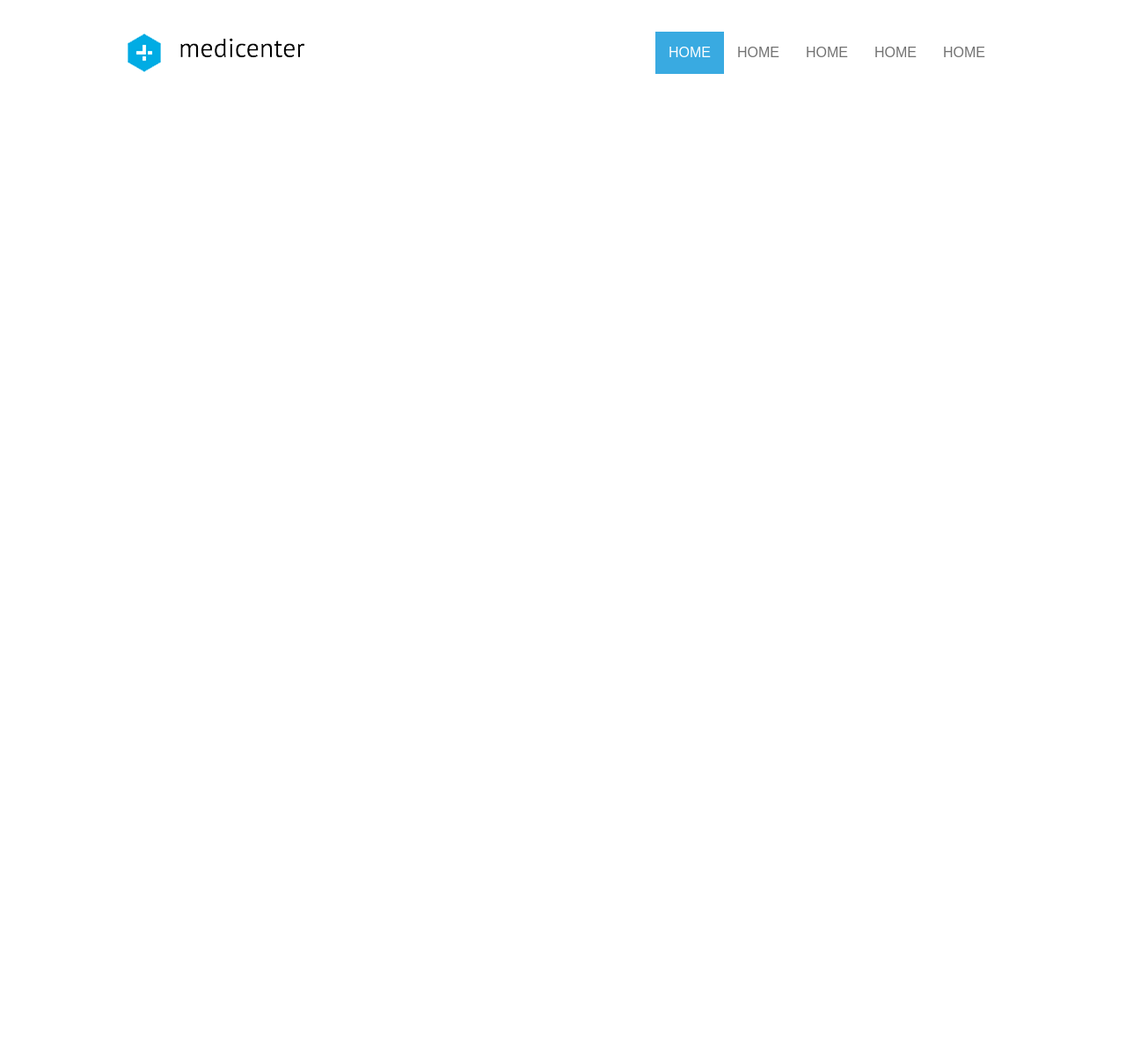
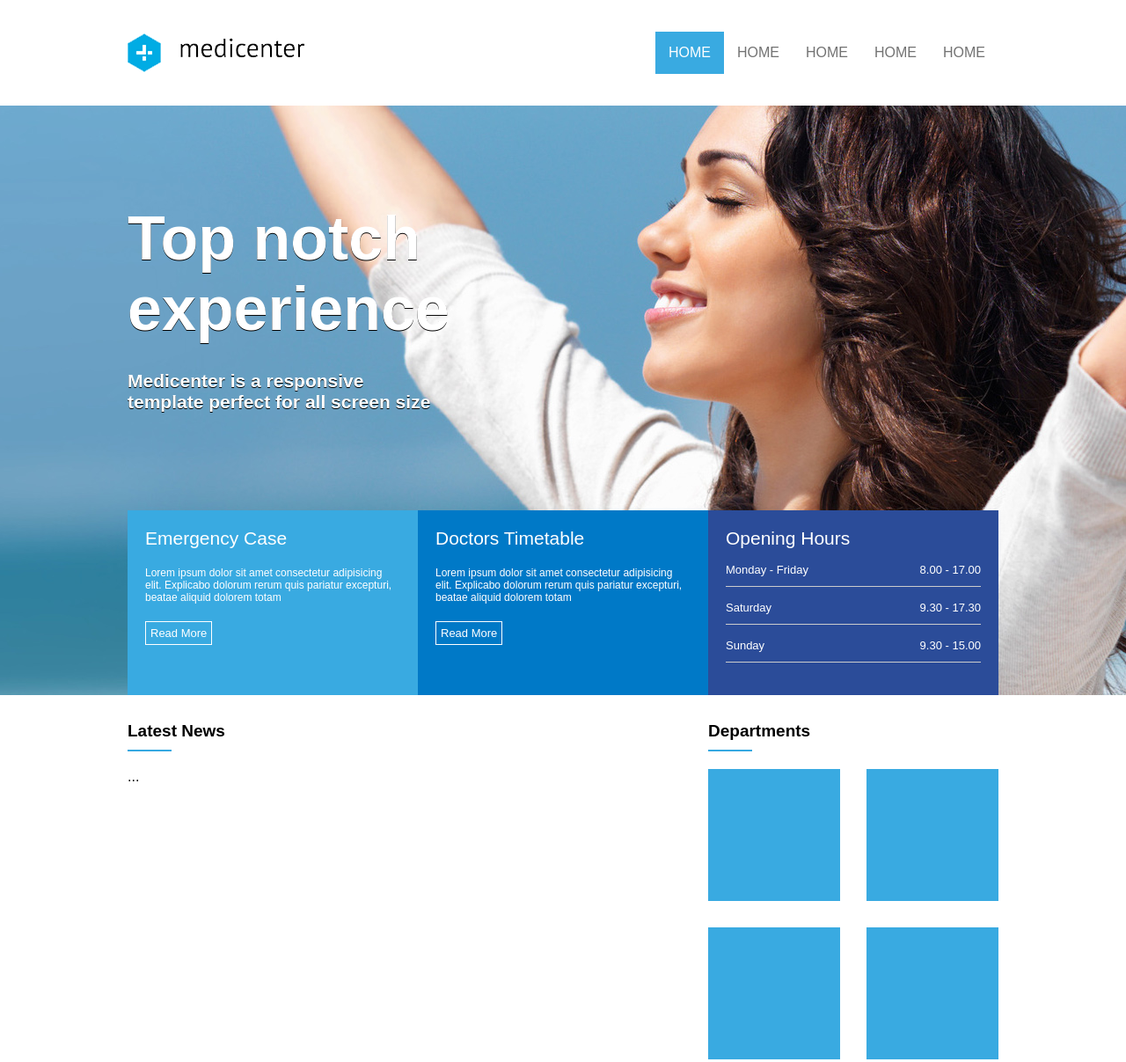
Before and after one commit to RicardoHinca/projetoSiteFlexbox, a plain HTML site: page index.html in a window 1280 px wide. Shown: the top 1207 px of the page at 88% size. Before the commit the page ends 800 px from the top, so only its background shows below. Drawn offline with Linux system fonts and the light colour scheme.

Commit message:
Departments

```diff
--- a/assets/css/styles.css
+++ b/assets/css/styles.css
@@ -1,7 +1,10 @@
 * {
     margin: 0px;
     padding: 0px;
+    font-family: Arial;
 }
+
+/* --------------- ***** HEADER CABECALHO LOGO E MENU ***** -------------- */
 
 header{
     display: flex;
@@ -41,7 +44,6 @@ nav a {
     text-decoration: none;
     text-transform: uppercase;
     color: #727272;
-    font-family: arial;
 }
 
 nav .active a,
@@ -49,3 +51,135 @@ nav a:hover {
     background-color: #39aae1;
     color: #FFFFFF;
 }
+
+/* --------------- ***** SECTION BANNER ***** -------------- */
+
+#banner {
+    background-image: url('../img/img1.jpg');
+    background-position: center;
+    background-size: cover;
+    height: 670px;
+    display: flex;
+    justify-content: center;
+}
+
+.column {
+    flex-direction: column;
+}
+
+.banner_headline {
+    flex: 1;
+    display: flex;
+    flex-direction: column;
+    justify-content: center;
+}
+.banner_headline h1 {
+    color: #FFFFFF;
+    font-size: 70px;
+    text-shadow: 0px 1px 0 #000000;
+    max-width: 350px;
+}
+.banner_headline h2 {
+    color: #FFFFFF;
+    font-size: 21px;
+    text-shadow: 0px 1px 0 #000000;
+    max-width: 350px;
+    margin-top: 30px;
+}
+
+.banner_options {
+    height: 210px;
+    display: flex;
+}
+
+.banner1,
+.banner2,
+.banner3 {
+    flex: 1;
+    color: #FFFFFF;
+    padding: 20px;
+}
+
+.banner1{
+    background-color: #39aae1;
+}
+
+.banner2{
+    background-color: #0079c7;
+}
+
+.banner3{
+    background-color: #2b4c99;
+}
+
+.banner_title {
+    font-size: 21px;
+}
+
+.banner_desc {
+    font-size: 12px;
+    margin-top: 20px;
+    margin-bottom: 20px;
+}
+
+.banner_options a {
+    display: inline-block;
+    border: 1px solid #FFFFFF;
+    padding: 5px;
+    color: #FFFFFF;
+    font-size: 13px;
+    text-decoration: none;
+}
+
+.banner_hours {
+    display: flex;
+    justify-content: space-between;
+    border-bottom: 1px solid #CCCCCC;
+    padding-bottom: 11px;
+    margin-top: 16px;
+    font-size: 13px;
+}
+
+
+/* --------------- ***** SECTION GERAL ***** -------------- */
+
+#geral {
+    display: flex;
+    justify-content: center;
+}
+#geral section{
+    flex: 2;
+}
+#geral aside{
+    flex: 1;
+}
+
+.widget_title{
+    margin-top: 30px;
+    margin-bottom: 20px;
+}
+
+.widget_title_text{
+    color: #000000;
+    font-size: 19px;
+    font-weight: bold;
+}
+
+.widget_title_bar{
+    width: 50px;
+    height: 2px;
+    background-color: #36a9e1;
+    margin-top: 10px;
+}
+
+.widget_body{
+display: flex;
+flex-wrap: wrap;
+gap: 30px;
+}
+
+.widget_body_box{
+    background-color: #39aae1;
+    width: 150px;
+    height: 150px;
+}
--- a/index.html
+++ b/index.html
@@ -31,6 +31,96 @@
         </div>
     </header>
 
+    <section id="banner">
+        <div class="container column">
+            <div class="banner_headline">
+                <h1>Top notch experience</h1>
+                <h2>Medicenter is a responsive template perfect for all screen size</h2>
+            </div>
+
+            <div class="banner_options">
+                <div class="banner1">
+                    <div class="banner_title">Emergency Case</div>
+                    <div class="banner_desc">Lorem ipsum dolor sit amet consectetur adipisicing elit. Explicabo dolorum
+                        rerum quis pariatur excepturi, beatae aliquid dolorem totam</div>
+                    <a href="">Read More</a>
+                </div>
+
+                <div class="banner2">
+                    <div class="banner_title">Doctors Timetable</div>
+                    <div class="banner_desc">Lorem ipsum dolor sit amet consectetur adipisicing elit. Explicabo dolorum
+                        rerum quis pariatur excepturi, beatae aliquid dolorem totam</div>
+                    <a href="">Read More</a>
+                </div>
+                <div class="banner3">
+                    <div class="banner_title">Opening Hours</div>
+
+                    <div class="banner_hours">
+                        <div>Monday - Friday </div>
+                        <div>8.00 - 17.00 </div>
+                    </div>
+
+                    <div class="banner_hours">
+                        <div>Saturday </div>
+                        <div>9.30 - 17.30 </div>
+                    </div>
+
+                    <div class="banner_hours">
+                        <div>Sunday </div>
+                        <div>9.30 - 15.00 </div>
+                    </div>
+                </div>
+            </div>
+        </div>
+    </section>
+
+    <section id="geral">
+        <div class="container">
+            <section>
+                <div class="widget">
+                    <div class="widget_title">
+                        <div class="widget_title_text">Latest News</div>
+                        <div class="widget_title_bar"></div>
+                    </div>
+
+                    <div class="widget_body">
+                        ...
+                    </div>
+                </div>
+            </section>
+
+            <aside>
+                <div class="widget">
+                    <div class="widget_title">
+                        <div class="widget_title_text">Departments</div>
+                        <div class="widget_title_bar"></div>
+                    </div>
+
+                    <div class="widget_body">
+                        <div class="widget_body_box"></div>
+                        <div class="widget_body_box"></div>
+                        <div class="widget_body_box"></div>
+                        <div class="widget_body_box"></div>
+                        <div class="widget_body_box"></div>
+                        <div class="widget_body_box"></div>
+                    </div>
+                </div>
+
+                <div class="widget">
+                    <div class="widget_title">
+                        <div class="widget_title_text">Make An Appointments</div>
+                        <div class="widget_title_bar"></div>
+                    </div>
+
+                    <div class="widget_body">
+                        ...
+                    </div>
+                </div>
+
+            </aside>
+        </div>
+
+    </section>
 
 </body>
 
```
